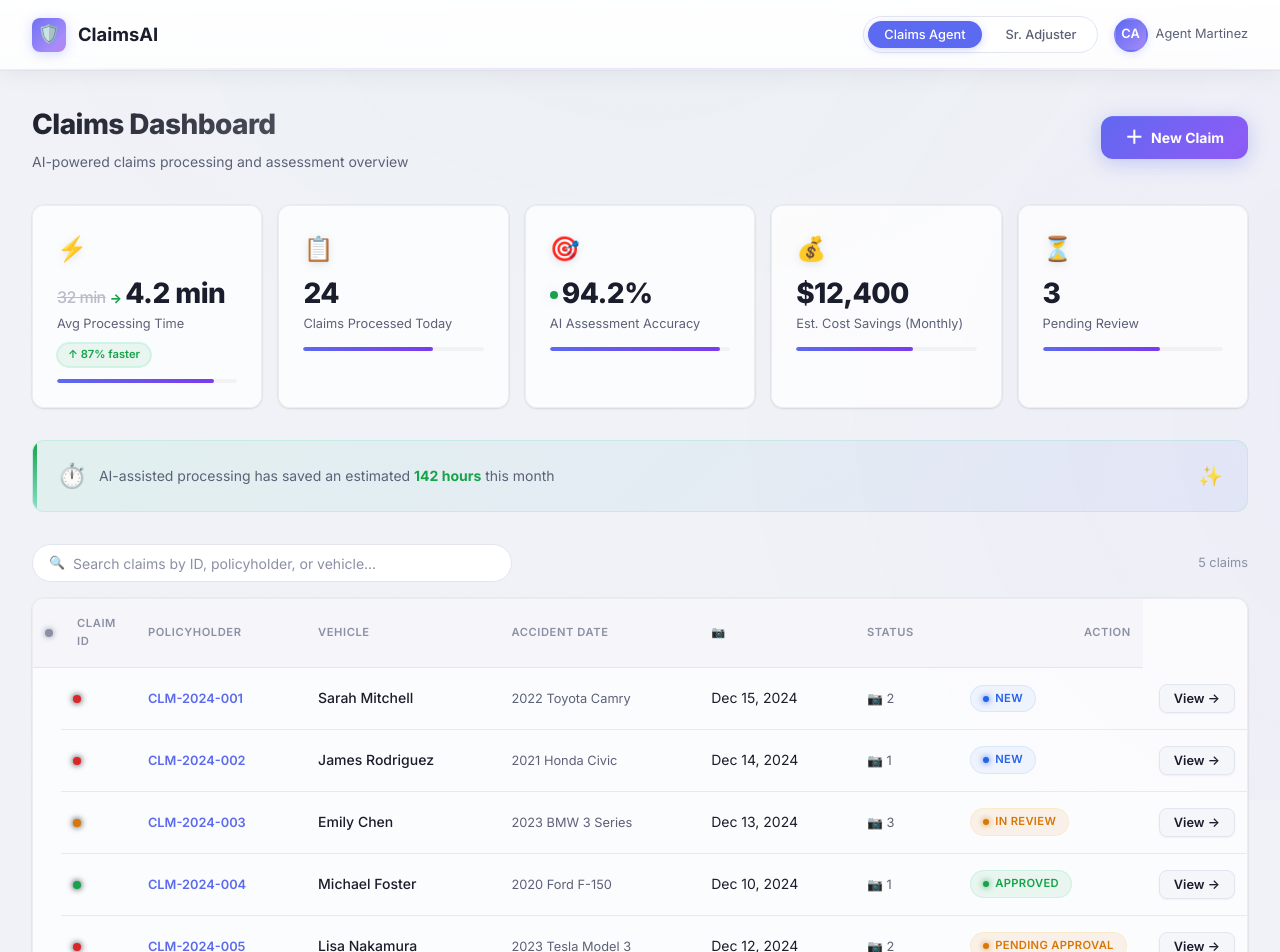
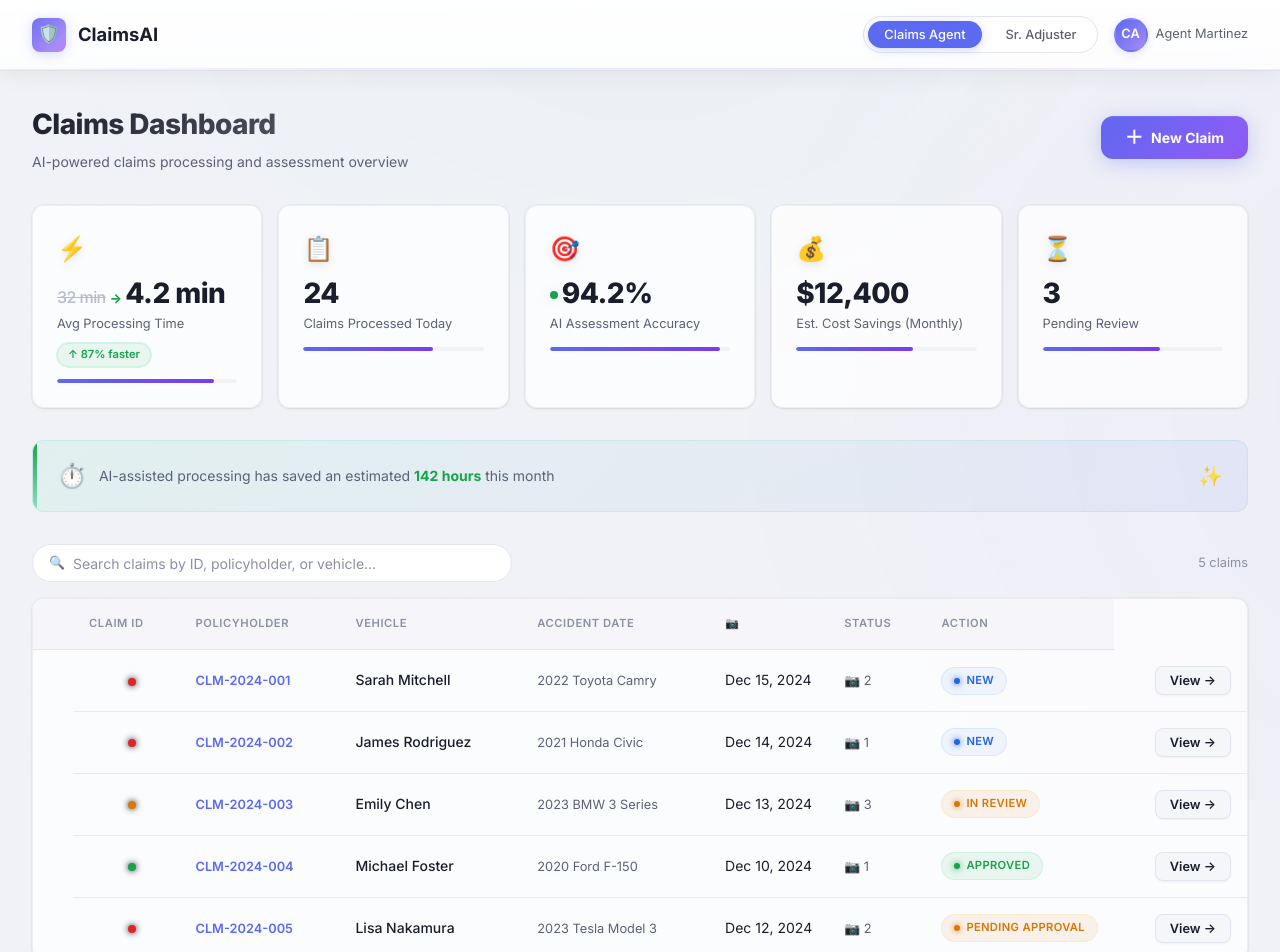
Before and after one commit to elsayedm99/claims-ai, a React (Vite) app: page / in a window 1280 px wide. Shown: the top 952 px of the page. Built offline with nearby package versions, Linux system fonts and the light colour scheme.

Commit message:
Clean table rewrite - colgroup for widths, proper alignment, no inline styles

```diff
--- a/src/index.css
+++ b/src/index.css
@@ -532,12 +532,21 @@ a:hover {
   border-collapse: collapse;
 }
 
-.claims-table th:last-child,
-.claims-table td:last-child {
-  text-align: right;
-  width: 1%;
-  white-space: nowrap;
-  padding-right: var(--space-md);
+/* Column widths via colgroup */
+.col-dot { width: 40px; }
+.col-photos { width: 50px; }
+.col-action { width: 90px; }
+
+/* Dot cell */
+.cell-dot {
+  padding-left: var(--space-md) !important;
+  padding-right: 0 !important;
+  text-align: center;
+}
+
+/* Action cell */
+.cell-action {
+  text-align: right !important;
 }
 
 .claims-table th {
--- a/src/pages/Dashboard.jsx
+++ b/src/pages/Dashboard.jsx
@@ -278,11 +278,19 @@ export function Dashboard({ claims, onAddClaim }) {
       {/* Claims table */}
       <div className="claims-table-wrapper">
         <table className="claims-table">
+          <colgroup>
+            <col className="col-dot" />
+            <col className="col-id" />
+            <col className="col-name" />
+            <col className="col-vehicle" />
+            <col className="col-date" />
+            <col className="col-photos" />
+            <col className="col-status" />
+            <col className="col-action" />
+          </colgroup>
           <thead>
             <tr>
-              <th style={{ width: 28, padding: '0 0 0 var(--space-md)' }}>
-                <span className="priority-dot" style={{ background: 'var(--color-text-muted)' }} />
-              </th>
+              <th></th>
               <th>Claim ID</th>
               <th>Policyholder</th>
               <th>Vehicle</th>
@@ -298,7 +306,7 @@ export function Dashboard({ claims, onAddClaim }) {
                 key={claim.id}
                 onClick={() => navigate(`/claim/${claim.id}`)}
               >
-                <td style={{ width: 28, padding: '0 0 0 var(--space-md)' }}>
+                <td className="cell-dot">
                   <span
                     className="priority-dot"
                     style={{ background: getPriorityColor(claim) }}
@@ -328,7 +336,7 @@ export function Dashboard({ claims, onAddClaim }) {
                 <td>
                   <StatusBadge status={claim.status} />
                 </td>
-                <td>
+                <td className="cell-action">
                   <button
                     className="btn btn-sm btn-secondary"
                     onClick={(e) => {
```
